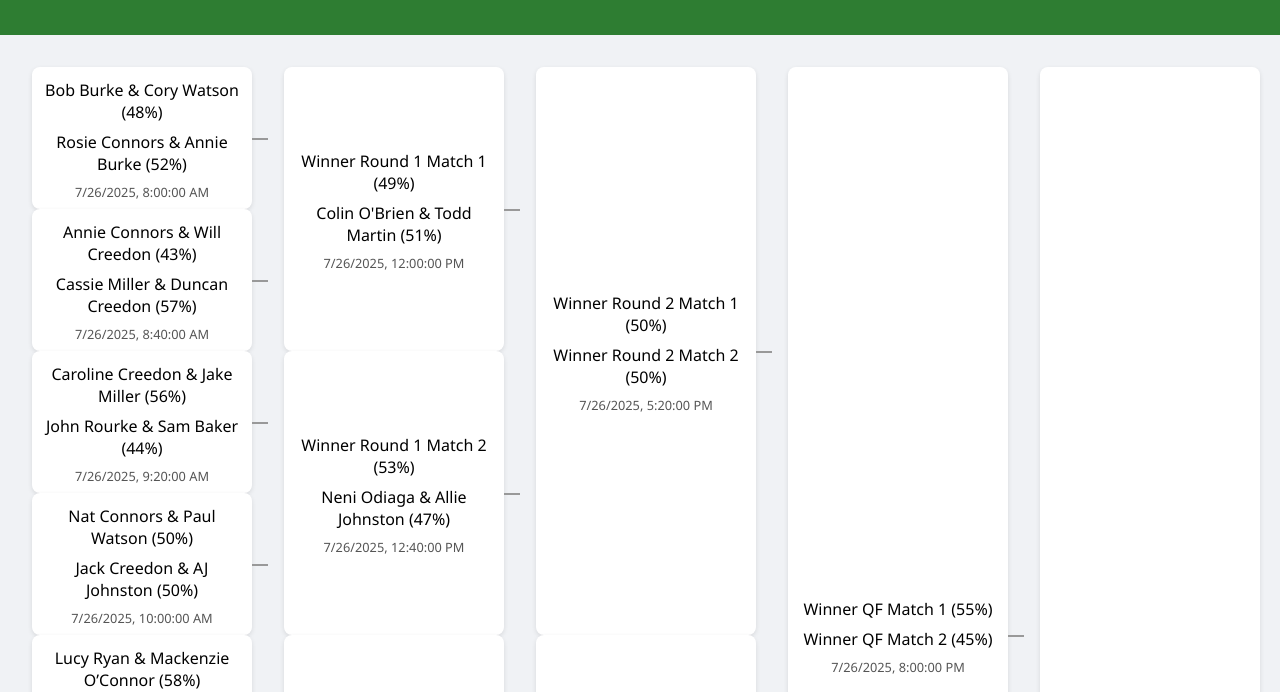
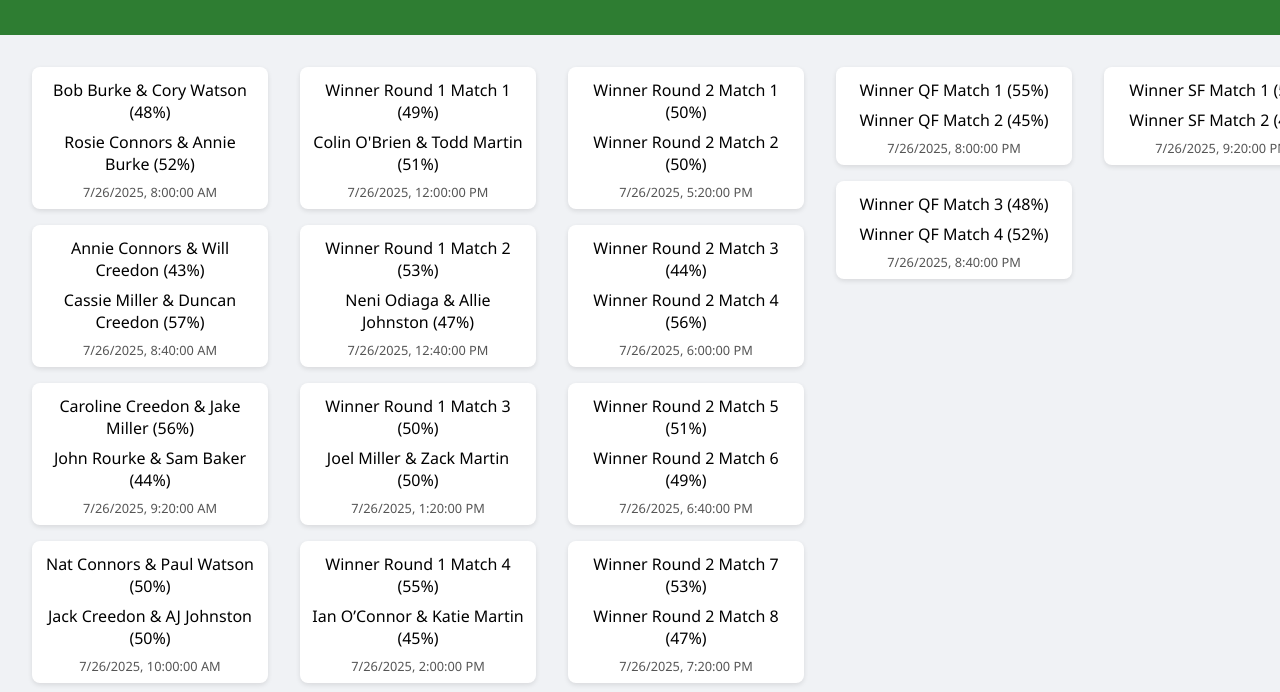
Before and after one commit to nickcreedon1/bkcs-bracket, a plain HTML site: page index.html in a window 1280 px wide. Shown: the part 83-775 px from the top of the page. Drawn offline with Linux system fonts and the light colour scheme.

Commit message:
Update index.html

```diff
--- a/index.html
+++ b/index.html
@@ -17,17 +17,16 @@
       text-align: center;
     }
     .bracket {
-      display: grid;
-      grid-auto-flow: column;
-      grid-auto-columns: minmax(220px, 1fr);
+      display: flex;
       gap: 2rem;
       padding: 2rem;
       overflow-x: auto;
     }
     .round {
-      display: grid;
-      grid-template-rows: repeat(16, 1fr);
-      position: relative;
+      display: flex;
+      flex-direction: column;
+      gap: 1rem;
+      align-items: center;
     }
     .match {
       background: #fff;
@@ -35,19 +34,7 @@
       box-shadow: 0 2px 5px rgba(0,0,0,0.1);
       padding: 0.5rem;
       text-align: center;
-      position: relative;
-      display: flex;
-      flex-direction: column;
-      justify-content: center;
-      min-height: 60px;
-    }
-    .connector {
-      position: absolute;
-      right: -1rem;
-      top: 50%;
-      width: 1rem;
-      height: 2px;
-      background: #999;
+      min-width: 220px;
     }
     .team {
       padding: 0.25rem;
@@ -91,11 +78,9 @@
         const col = document.createElement("div");
         col.className = "round";
 
-        const slots = 16 / Math.pow(2, rIdx);
-        round.forEach((match, idx) => {
+        round.forEach((match) => {
           const matchDiv = document.createElement("div");
           matchDiv.className = "match";
-          matchDiv.style.gridRow = `${(idx * (16 / slots)) + 1} / span ${16 / slots}`;
 
           match.teams.forEach(team => {
             const div = document.createElement("div");
@@ -106,12 +91,12 @@
               match.winner = team.name;
               const next = tournament[rIdx + 1];
               if (next) {
-                const nextMatch = next[Math.floor(idx / 2)];
-                const slot = idx % 2;
+                const nextMatch = next[Math.floor(round.indexOf(match) / 2)];
+                const slot = round.indexOf(match) % 2;
                 nextMatch.teams[slot].name = team.name;
               }
               renderBracket();
-            };
+            }
             matchDiv.appendChild(div);
           });
 
@@ -122,10 +107,6 @@
             timeDiv.textContent = d.toLocaleString();
             matchDiv.appendChild(timeDiv);
           }
-
-          const conn = document.createElement("div");
-          conn.className = "connector";
-          matchDiv.appendChild(conn);
 
           col.appendChild(matchDiv);
         });
```
